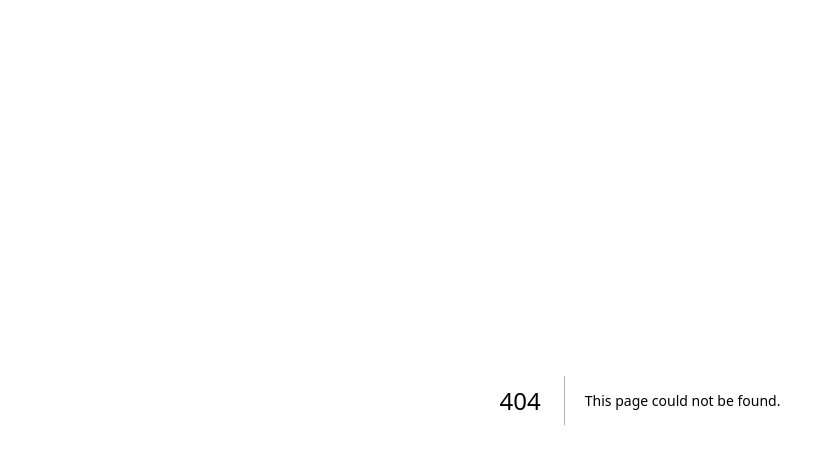
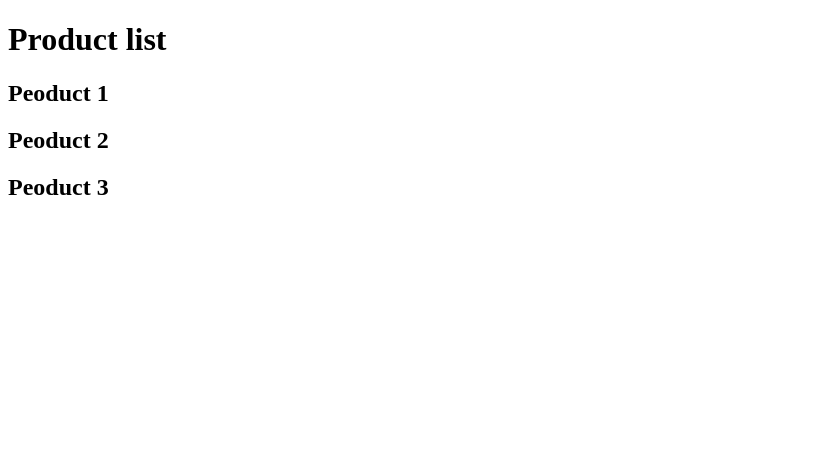
Before and after one commit to zieft/nextjs-tut, a Next.js app in the folder hello-world/: page /products in a window 1280 px wide. Before the commit this address had no page. Shown: the top 464 px of the page, without its empty margins (0-835 px from the left). Built offline with nearby package versions, Linux system fonts and the light colour scheme.

Commit message:
Dynamic Routes part 1

```diff
--- /dev/null
+++ b/hello-world/src/app/products/page.jsx
@@ -0,0 +1,9 @@
+export default function ProductList(){
+    return (
+    <>
+        <h1>Product list</h1>
+        <h2>Peoduct 1</h2>
+        <h2>Peoduct 2</h2>
+        <h2>Peoduct 3</h2>
+    </>)
+}
```
Also changed, not shown: hello-world/src/app/products/[productId]/page.jsx (added, +10 -0 lines).
